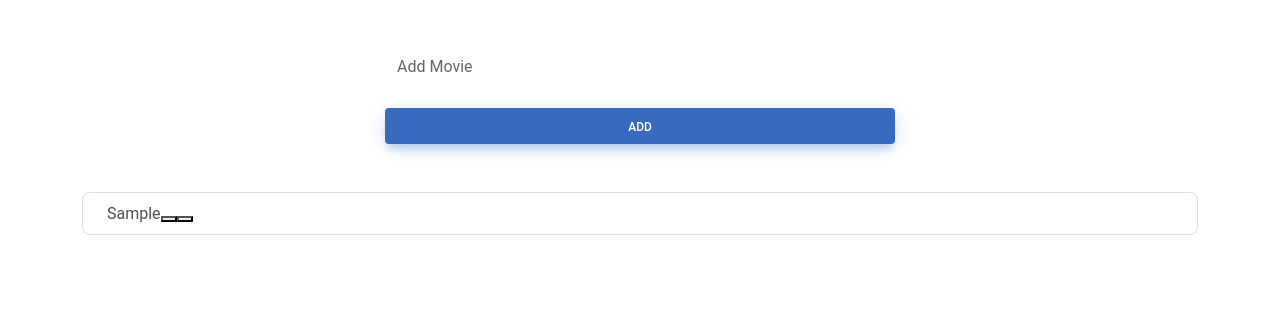
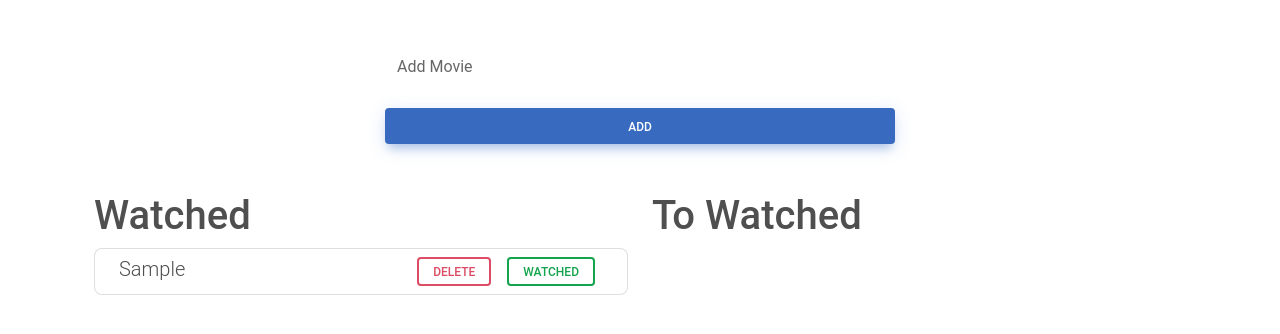
Before and after one commit to mhussein15/react-movie-app, a React (Create React App) app: page / in a window 1280 px wide. Both pictures are taken after typing "Sample" into the empty fields and a click on the button "ADD". Shown: the top 334 px of the page. Built offline with nearby package versions, Linux system fonts and the light colour scheme.

Commit message:
watched update

```diff
--- a/src/Components/MovieInput.jsx
+++ b/src/Components/MovieInput.jsx
@@ -8,6 +8,7 @@ export default function MovieInput() {
   const [movie, setMovie] = useState({
     id: lastID,
     name: "",
+    watched:true
   });
 
   const handleChange = (event) => {
@@ -20,6 +21,7 @@ export default function MovieInput() {
     setMovie({
       id: lastID+1,
       name: "",
+      watched:true
     });
   };
   return (
--- a/src/Components/MovieItem.jsx
+++ b/src/Components/MovieItem.jsx
@@ -1,11 +1,30 @@
-import React from "react";
+import { useDispatch } from "react-redux";
+import { watchedMovie } from "../store/actions";
+export default function MovieItem({ movie }) {
+  const dispatch = useDispatch();
 
-export default function MovieItem(props) {
   return (
     <li class="list-group-item">
-      {props.movie.name}
-      <button></button>
-      <button></button>
+      <h2 style={{display:"contents"}} className="lead">{movie.name}</h2>
+      <button
+        type="button"
+        class="btn btn-outline-success mx-2 btn-sm"
+        data-mdb-ripple-color="dark"
+        style={{ float: "right" }}
+        onClick={() =>
+          dispatch(watchedMovie({ ...movie, watched: !movie.watched }))
+        }
+      >
+        {(movie.watched)?"Watched":"Unwatched"}
+      </button>
+      <button
+        type="button"
+        class="btn btn-outline-danger mx-2 btn-sm"
+        data-mdb-ripple-color="dark"
+        style={{ float: "right" }}
+      >
+        Delete
+      </button>
     </li>
   );
 }
--- a/src/Components/MovieList.jsx
+++ b/src/Components/MovieList.jsx
@@ -2,13 +2,43 @@ import { useSelector } from "react-redux";
 import MovieItem from "./MovieItem";
 
 export default function MovieList() {
-  const movies = useSelector((state) => state.toWatch);
+  const movies = useSelector((state) => state.movies);
 
-  const movieslist = movies.map((movie) => <MovieItem movie={movie} />);
+  // const toWatchList = movies.filter((movies) => movies.watched === true);
+  // const WatchedList = movies.filter((movies) => movies.watched === false);
+
+  const toWatchList = [];
+  const WatchedList = [];
+
+  movies.map((movie) => {
+    if (movie.watched === true) {
+      toWatchList.push(movie);
+    } else if (movie.watched === false) {
+      WatchedList.push(movie);
+    }
+  });
+
   console.log(movies);
   return (
-    <div>
-      <ul class="list-group">{movieslist}</ul>
+    <div className="container">
+      <div className="row">
+        <div className="col-6">
+          <h1>Watched</h1>
+          <ul class="list-group">
+            {toWatchList.map((movie) => (
+              <MovieItem movie={movie} />
+            ))}
+          </ul>
+        </div>
+        <div className="col-6">
+          <h1>To Watched</h1>
+          <ul class="list-group">
+            {WatchedList.map((movie) => (
+              <MovieItem movie={movie} />
+            ))}
+          </ul>
+        </div>
+      </div>
     </div>
   );
 }
--- a/src/store/actions.js
+++ b/src/store/actions.js
@@ -1,6 +1,6 @@
 const DELETE_MOVIE = "DELETE_MOVIE";
 const ADD_MOVIE = "ADD_MOVIE";
-
+const WATCHED_MOVIE = "WATCHED_MOVIE";
 export const deleteMovie = (movieID) => {
   return {
     type: DELETE_MOVIE,
@@ -14,3 +14,11 @@ export const addMovie = (newMovie) => {
     payload: { newMovie }, // {newPerson: newPerson}
   };
 };
+
+
+export const watchedMovie = (movie) => {
+    return {
+      type: WATCHED_MOVIE,
+      payload: { movie}, // {newPerson: newPerson}
+    };
+  };
--- a/src/store/reducer.js
+++ b/src/store/reducer.js
@@ -1,6 +1,5 @@
 const initialState = {
-  toWatch: [],
-  unwatched: [],
+  movies: [],
   lastID: 1,
 };
 const reducer = (state = initialState, action) => {
@@ -16,8 +15,19 @@ const reducer = (state = initialState, action) => {
     case "ADD_MOVIE":
       return {
         ...state,
-        toWatch: [...state.toWatch, action.payload.newMovie],
+        movies: [...state.movies, action.payload.newMovie],
         lastID: state.lastID + 1,
+      };
+    case "WATCHED_MOVIE":
+      const index = state.movies.findIndex(
+        (movie) => movie.id === action.payload.movie.id
+      );
+      const newState = [...state.movies];
+      newState[index] = action.payload.movie;
+      console.log(newState);
+      return {
+        ...state,
+        movies: [...newState],
       };
     default:
       return state;
```
Also changed, not shown: 1 other file (tests, documents, lock files or other folders).
